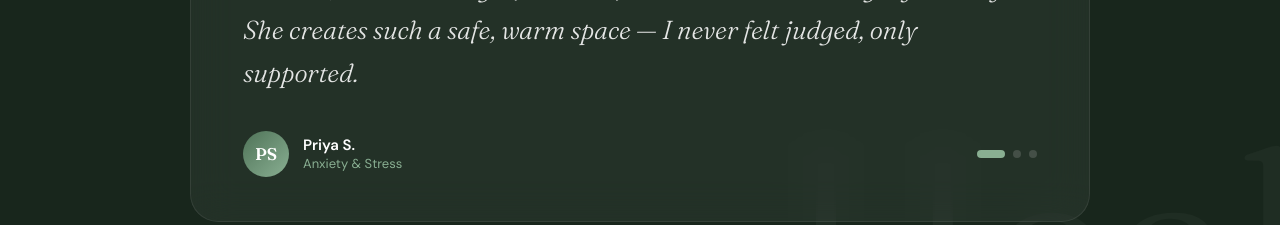
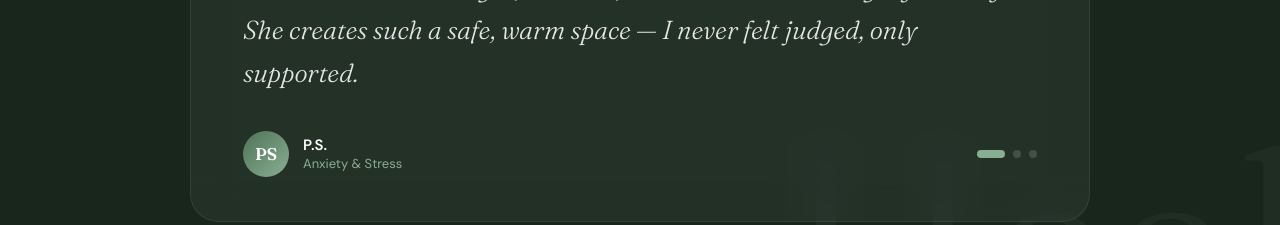
Before and after one commit to lakshhya-fyscal/healing-horizon, a React (Vite) app: page / in a window 1280 px wide. Shown: the part 5440-5665 px from the top of the page. Built offline with nearby package versions, Linux system fonts and the light colour scheme.

Commit message:
Anonymise testimonial names to initials only

```diff
--- a/src/App.jsx
+++ b/src/App.jsx
@@ -919,19 +919,19 @@ function Services() {
 const TESTIMONIALS = [
   {
     text: "Working with Vrinda has been truly transformative. After just a few EFT sessions, I noticed a significant shift in how I was handling my anxiety. She creates such a safe, warm space — I never felt judged, only supported.",
-    name: "Priya S.",
+    name: "P.S.",
     role: "Anxiety & Stress",
     initials: "PS",
   },
   {
     text: "I came to Vrinda feeling completely stuck after a painful breakup. Through our counselling sessions, I not only healed but rediscovered who I am. Her approach is gentle yet incredibly effective.",
-    name: "Arjun M.",
+    name: "A.M.",
     role: "Relationship Healing",
     initials: "AM",
   },
   {
     text: "The integrative approach — combining EFT with talk therapy — was exactly what I needed. I finally feel free from the weight I'd been carrying for years. Vrinda is an exceptional therapist.",
-    name: "Rhea K.",
+    name: "R.K.",
     role: "Trauma Recovery",
     initials: "RK",
   },
```
